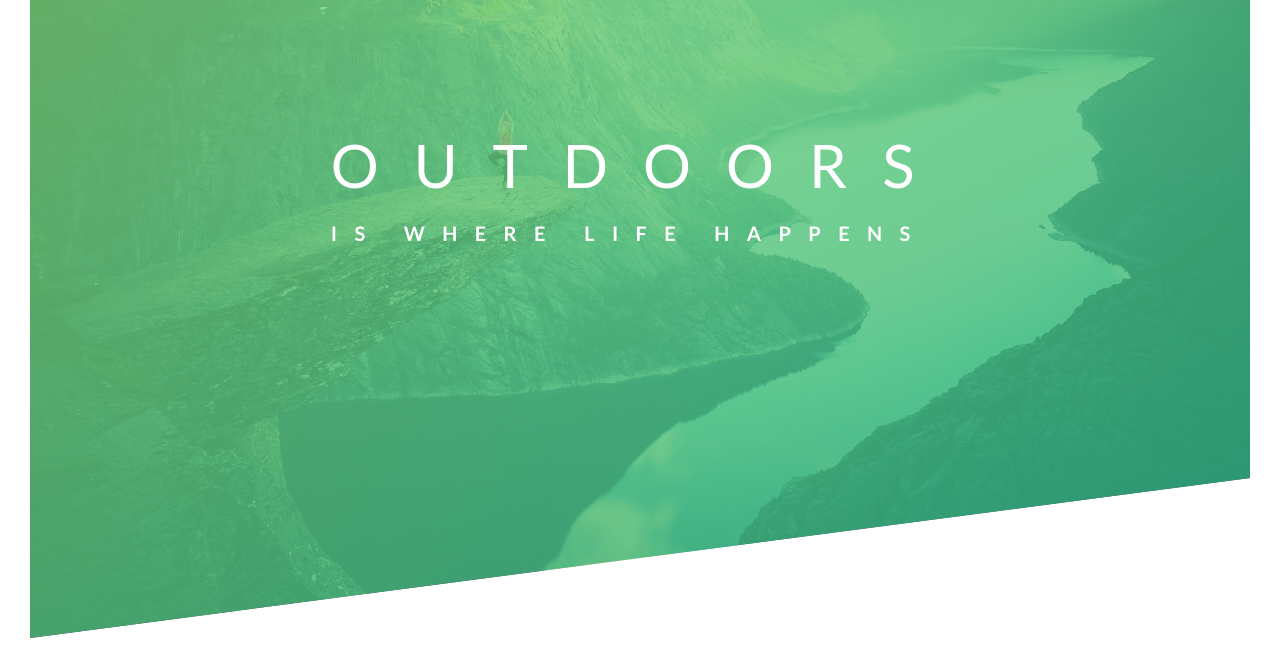
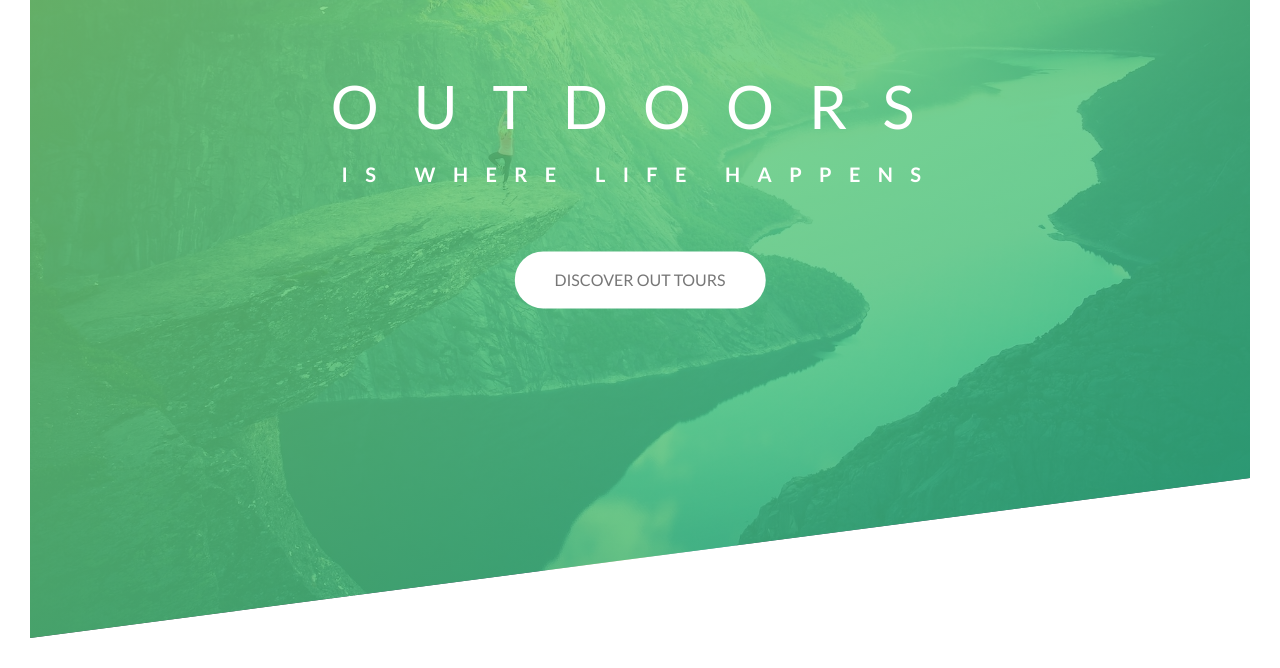
Before and after one commit to mlmcgeenc/advanced-css-course, a plain HTML site: page Natours/starter/index.html in a window 1280 px wide. Shown: the part 152-820 px from the top of the page. Drawn offline with Linux system fonts and the light colour scheme; files that its build step writes are made by us from their sources.

Commit message:
add animated button to header

```diff
--- a/Natours/starter/css/style.css
+++ b/Natours/starter/css/style.css
@@ -58,11 +58,13 @@ body {
 	top: 40%;
 	left: 50%;
 	transform: translateX(-50%) translateY(-50%);
+	text-align: center;
 }
 
 .heading-primary {
 	color: white;
 	text-transform: uppercase;
+	margin-bottom: 60px;
 }
 
 .heading-primary-main {
@@ -70,12 +72,12 @@ body {
 	font-size: 60px;
 	font-weight: 400;
 	letter-spacing: 35px;
-  backface-visibility: hidden;
+	backface-visibility: hidden;
 
 	animation-name: moveInLeft;
 	animation-duration: 1s;
-  animation-timing-function: ease-out;
-  /* animation-delay: 3s; */
+	animation-timing-function: ease-out;
+	/* animation-delay: 3s; */
 }
 
 .heading-primary-sub {
@@ -83,9 +85,9 @@ body {
 	font-size: 20px;
 	font-weight: 700;
 	letter-spacing: 17.4px;
-  backface-visibility: hidden;
+	backface-visibility: hidden;
 
-  animation: moveInRight 1s ease-out;
+	animation: moveInRight 1s ease-out;
 }
 
 @keyframes moveInLeft {
@@ -119,3 +121,28 @@ body {
 		transform: translateX(0px);
 	}
 }
+
+.btn:link,
+.btn:visited {
+	text-transform: uppercase;
+	text-decoration: none;
+	padding: 15px 40px;
+	display: inline-block;
+	border-radius: 100px;
+	transition: all 0.2s;
+}
+
+.btn:hover {
+	transform: translateY(-3px);
+	box-shadow: 0 10px 20px rgba(0, 0, 0, 0.2);
+}
+
+.btn:active {
+	transform: translateY(-1px);
+  box-shadow: 0 5px 10px rgba(0, 0, 0, 0.2);
+}
+
+.btn-white {
+	background-color: white;
+	color: #777;
+}
--- a/Natours/starter/index.html
+++ b/Natours/starter/index.html
@@ -26,6 +26,8 @@
 					<span class="heading-primary-main">Outdoors</span>
 					<span class="heading-primary-sub">is where life happens</span>
 				</h1>
+
+        <a href="#" class="btn btn-white">Discover out tours</a>
 			</div>
 		</header>
 	</body>
```
